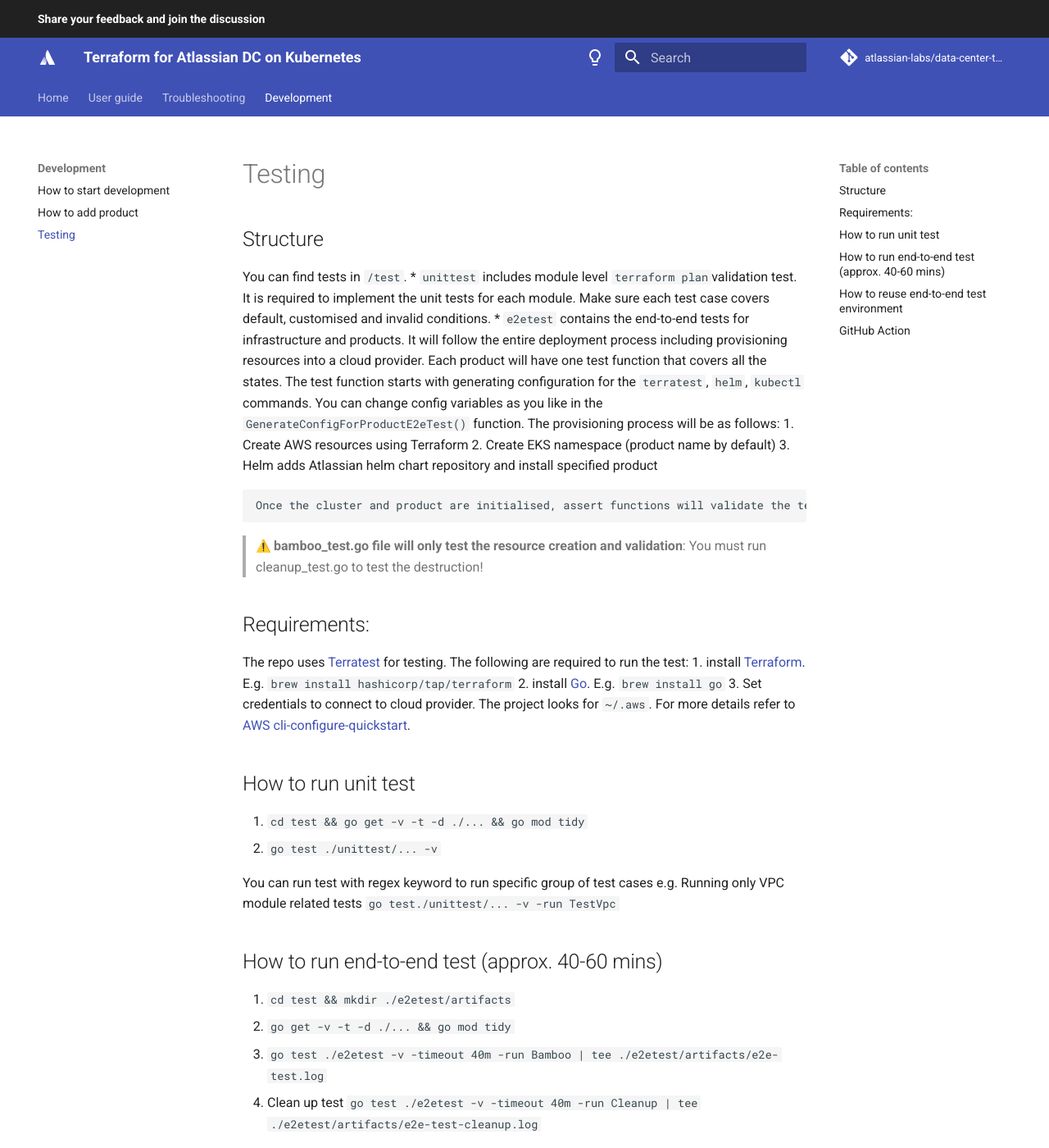
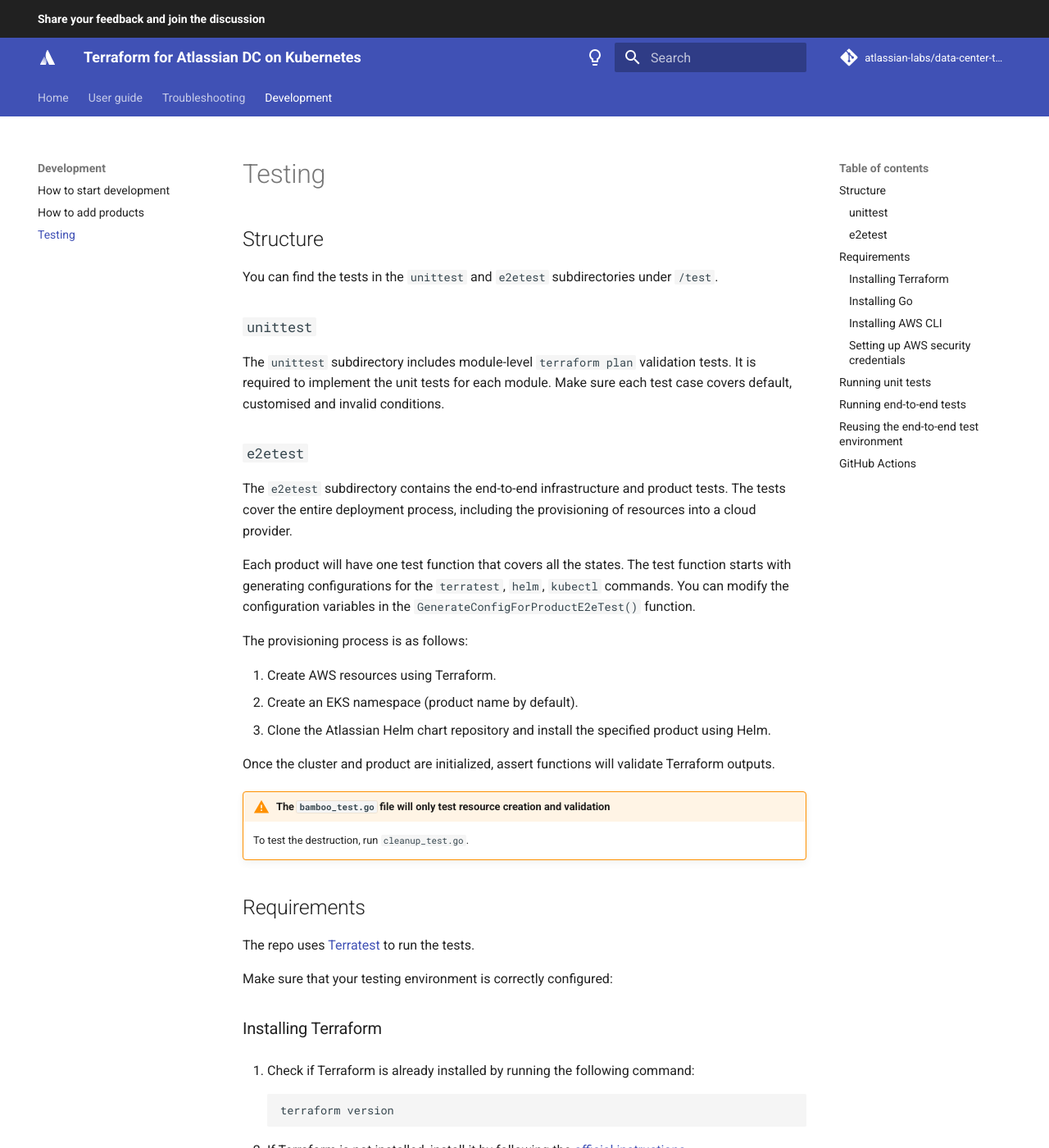
Before and after one commit to atlassian-labs/data-center-terraform, an MkDocs documentation site: the page built from docs/docs/development/HOW_TO_TEST.md, in a window 1280 px wide and 1400 px high. Shown: the whole window at 82% size. Built offline with MkDocs 1.6.1 and Material for MkDocs 9.7.7, drawn with Linux system fonts in a browser that asks for light colours; emoji names are drawn with the system emoji font; comment, search, counter and statistics services are not loaded; some of the changed text lies outside the part shown.

Commit message:
[TFKUBE-190] Review & edit development content (#95)
* Edit HOW_TO_START.md

* Edit HOW_TO_ADD_PRODUCT.md

* Edit HOW_TO_TEST.md

````diff
--- a/docs/docs/development/HOW_TO_TEST.md
+++ b/docs/docs/development/HOW_TO_TEST.md
@@ -1,49 +1,119 @@
 # Testing
 
 ## Structure
-You can find tests in `/test`.
-* `unittest` includes module level `terraform plan`validation test. It is required to implement the unit tests for each module. Make sure each test case covers default, customised and invalid conditions.
-* `e2etest` contains the end-to-end tests for infrastructure and products. It will follow the entire deployment process including provisioning resources into a cloud provider. Each product will have one test function that covers all the states. The test function starts with generating configuration for the `terratest`, `helm`, `kubectl` commands. You can change config variables as you like in the `GenerateConfigForProductE2eTest()` function. The provisioning process will be as follows:
-    1. Create AWS resources using Terraform
-    2. Create EKS namespace (product name by default)
-    3. Helm adds Atlassian helm chart repository and install specified product
 
-    Once the cluster and product are initialised, assert functions will validate the terraform outputs.
+You can find the tests in the `unittest` and `e2etest` subdirectories under `/test`.
 
-> :warning: **bamboo_test.go file will only test the resource creation and validation**: You must run cleanup_test.go to test the destruction!
+### `unittest`
+
+The `unittest` subdirectory includes module-level `terraform plan` validation tests. It is required to implement the unit tests for each module. Make sure each test case covers default, customised and invalid conditions.
+
+### `e2etest`
+
+The `e2etest` subdirectory contains the end-to-end infrastructure and product tests. The tests cover the entire deployment process, including the provisioning of resources into a cloud provider.
+
+Each product will have one test function that covers all the states. The test function starts with generating configurations for the `terratest`, `helm`, `kubectl` commands. You can modify the configuration variables in the `GenerateConfigForProductE2eTest()` function.
+
+The provisioning process is as follows:
+
+1. Create AWS resources using Terraform.
+2. Create an EKS namespace (product name by default).
+3. Clone the Atlassian Helm chart repository and install the specified product using Helm.
+
+Once the cluster and product are initialized, assert functions will validate Terraform outputs.
+
+!!! warning "The `bamboo_test.go` file will only test resource creation and validation"
+    To test the destruction, run `cleanup_test.go`.
 
 
-## Requirements:
-The repo uses [Terratest](https://github.com/gruntwork-io/terratest) for testing. The following are required to run the test:
-1. install [Terraform](https://learn.hashicorp.com/tutorials/terraform/install-cli). E.g. `brew install hashicorp/tap/terraform`
-2. install [Go](https://golang.org/doc/install). E.g. `brew install go`
-3. Set credentials to connect to cloud provider. The project looks for `~/.aws`. For more details refer to [AWS cli-configure-quickstart](https://docs.aws.amazon.com/cli/latest/userguide/cli-configure-quickstart.html).
+## Requirements
 
-## How to run unit test
-1. `cd test && go get -v -t -d ./... && go mod tidy`
-2. `go test ./unittest/... -v`
+The repo uses [Terratest](https://github.com/gruntwork-io/terratest) to run the tests.
 
-You can run test with regex keyword to run specific group of test cases e.g. Running only VPC module related tests `go test./unittest/... -v -run TestVpc`
+Make sure that your testing environment is correctly configured:
 
-## How to run end-to-end test (approx. 40-60 mins)
-1. `cd test && mkdir ./e2etest/artifacts`
-2. `go get -v -t -d ./... && go mod tidy`
-3. `go test ./e2etest -v -timeout 40m -run Bamboo | tee ./e2etest/artifacts/e2e-test.log`
-4. Clean up test `go test ./e2etest -v -timeout 40m -run Cleanup | tee ./e2etest/artifacts/e2e-test-cleanup.log`
+### Installing Terraform
 
+1. Check if Terraform is already installed by running the following command:
 
-## How to reuse end-to-end test environment
-When you run end-to-end test for the first time, the test function will create an environment config file under `/test/e2etest/artifacts` folder (the default file name is `e2e_test_env_config.json`). This config file allows you to reuse the existing terraform environment directory created by terratest.
+    ```shell
+    terraform version
+    ```
 
-You can specify the config file name on the second run and the function will load the config data and reuse the existing environment.
-e.g. `go test ./e2etest -v -timeout 40m -run Bamboo -config=e2e_test_env_config.json | tee ./e2etest/artifacts/e2e-test.log`
+2. If Terraform is not installed, install it by following the [official instructions](https://learn.hashicorp.com/tutorials/terraform/install-cli).
 
-You can do the same for the cleanup test.
-e.g. `go test ./e2etest -v -timeout 40m -run Cleanup -config=e2e_test_env_config.json | tee ./e2etest/artifacts/e2e-test-cleanup.log`
+### Installing Go
 
-!!! Warning "If `-config` flag is not specified, the second test will create a new test environment and overwrite `e2e_test_env_config.json` if existed"
-    So make sure you rename `e2e_test_env_config.json` to avoid accidental overwrites.
+1. Check if Go is already installed by running the following command:
 
-## GitHub Action
-GitHub action will run for unit and end-to-end tests.
-Config file is in `.github/workflows`
+    ```shell
+    go version
+    ```
+
+2. If Go is not installed, install it by following the [official instructions](https://golang.org/doc/install).
+
+### Installing AWS CLI
+
+We recommend using AWS CLI version 2.
+
+1. Check if AWS CLI version 2 is already installed by running the following command:
+    ```shell
+    aws --version
+    ```
+2. If the AWS CLI is not installed or you're running version 1, install AWS CLI version 2 by following the [official instructions](https://docs.aws.amazon.com/cli/latest/userguide/getting-started-install.html){.external}.
+
+### Setting up AWS security credentials
+
+1. Set up a user with an administrator IAM role. See [Configuration basics — AWS Command Line Interface](https://docs.aws.amazon.com/cli/latest/userguide/cli-configure-quickstart.html){.external}.
+2. Set credentials to connect to cloud provider. The project looks for `~/.aws`. For more details refer to [AWS cli-configure-quickstart](https://docs.aws.amazon.com/cli/latest/userguide/cli-configure-quickstart.html).
+
+## Running unit tests
+
+To run unit tests, use the following commands:
+
+```shell
+cd test && go get -v -t -d ./... && go mod tidy
+go test ./unittest/... -v
+```
+
+!!! tip "You can use regex keywords to run specific groups of test cases"
+    For example, you can run only VPC module-related tests with `go test./unittest/... -v -run TestVpc`.
+
+## Running end-to-end tests
+
+End-to-end tests take approx. 40–60 min. to complete To run end-to-end tests, use the following commands:
+
+```shell
+cd test && mkdir ./e2etest/artifacts
+go get -v -t -d ./... && go mod tidy
+go test ./e2etest -v -timeout 40m -run Bamboo | tee ./e2etest/artifacts/e2e-test.log
+```
+
+To clean up tests, run:
+
+```shell
+go test ./e2etest -v -timeout 40m -run Cleanup | tee ./e2etest/artifacts/e2e-test-cleanup.log
+```
+
+## Reusing the end-to-end test environment
+
+When you run end-to-end test for the first time, the test function will create an environment configuration file in the `/test/e2etest/artifacts` directory (the default file name is `e2e_test_env_config.json`). You can use this file to reuse the existing Terraform environment directory created by Terratest.
+
+You can use the `-config` flag to specify the configuration file name on the second run and the function will load the configuration and reuse the existing environment. For example:
+
+```shell
+go test ./e2etest -v -timeout 40m -run Bamboo -config=e2e_test_env_config.json | tee ./e2etest/artifacts/e2e-test.log
+```
+
+You can do the same to clean up tests:
+
+```shell
+go test ./e2etest -v -timeout 40m -run Cleanup -config=e2e_test_env_config.json | tee ./e2etest/artifacts/e2e-test-cleanup.log
+```
+
+!!! warning "Avoid accidentally overwriting the test environment configuration"
+    If the `-config` flag is missing, the second test will create a new test environment and overwrite the `e2e_test_env_config.json` file if it exists. Rename the `e2e_test_env_config.json` file to avoid overwriting it.
+
+## GitHub Actions
+
+Unit and end-to-end tests run in GitHub Actions. You can find the configuration files at `.github/workflows`
````
Also changed, not shown: docs/docs/development/HOW_ADD_PRODUCT.md (+1 -1 lines), docs/docs/development/HOW_TO_START.md (+65 -17 lines).
